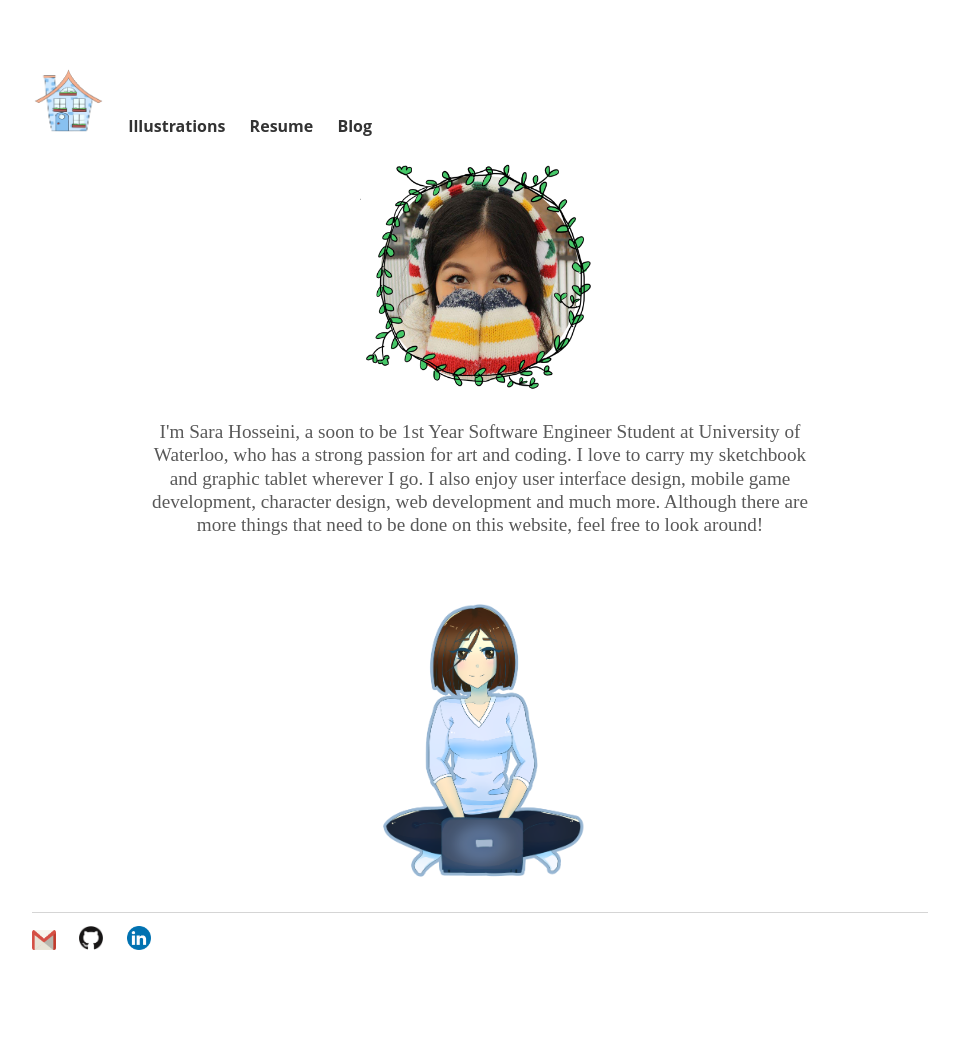
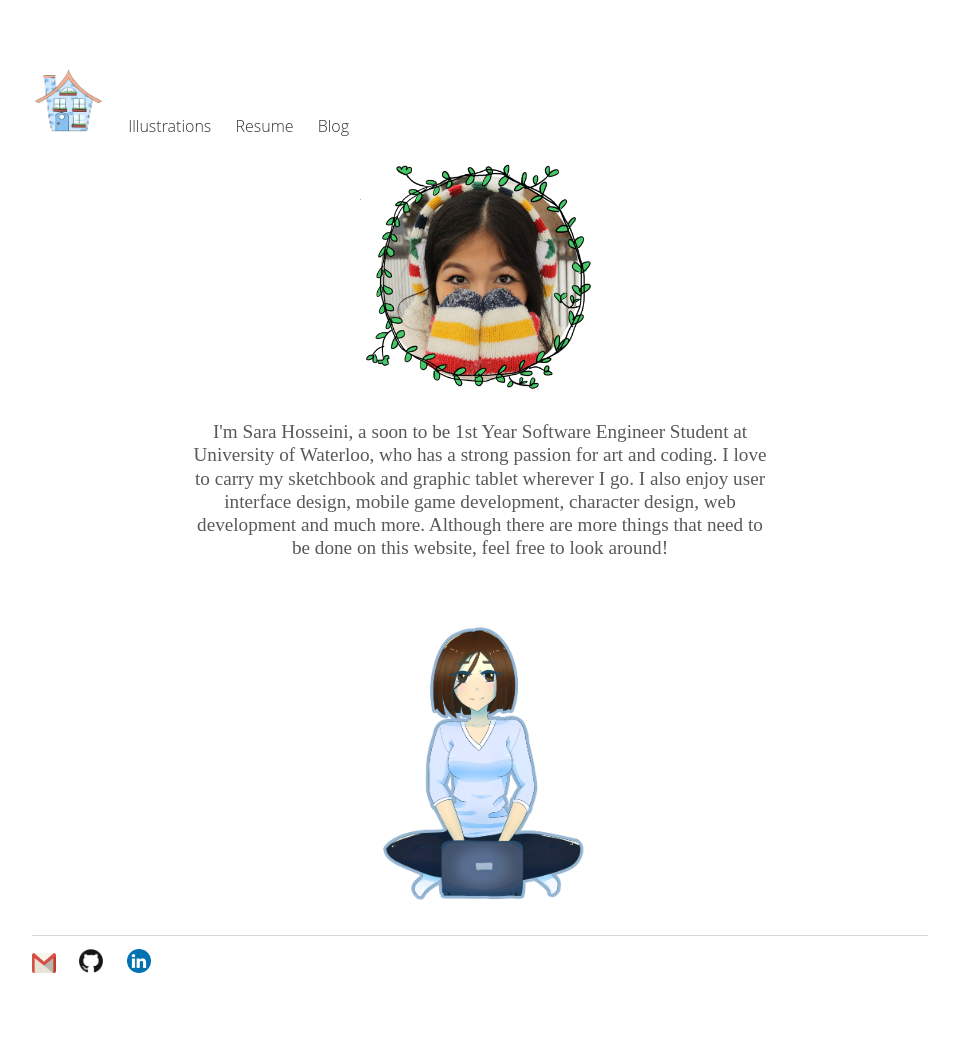
Before and after one commit to sarahoss/sarahoss.github.io, a Jekyll site: the page built from index.html, in a window 1280 px wide. Shown: the whole page, without its empty margins (160-1119 px from the left). Built offline with Jekyll 4.4.1, drawn with Linux system fonts in a browser that asks for light colours; before the commit the page ends 1014 px from its top, so only the background shows below that.

Commit message:
Update main.css

```diff
--- a/css/main.css
+++ b/css/main.css
@@ -3,15 +3,15 @@ body {
     width: 70%;
 }
 #aboutme {
-   margin-right: 120px;
-   margin-left: 120px;
+   margin-right: 160px;
+   margin-left: 160px;
    margin-bottom: 60px;
 }
 nav ul, footer ul {
     font-family: 'Open Sans', sans-serif;
     padding: 0px;
     list-style: none;
-    font-weight: bold;
+    font-weight: lighter;
 }
 nav ul li, footer ul li {
     display: inline;
```
